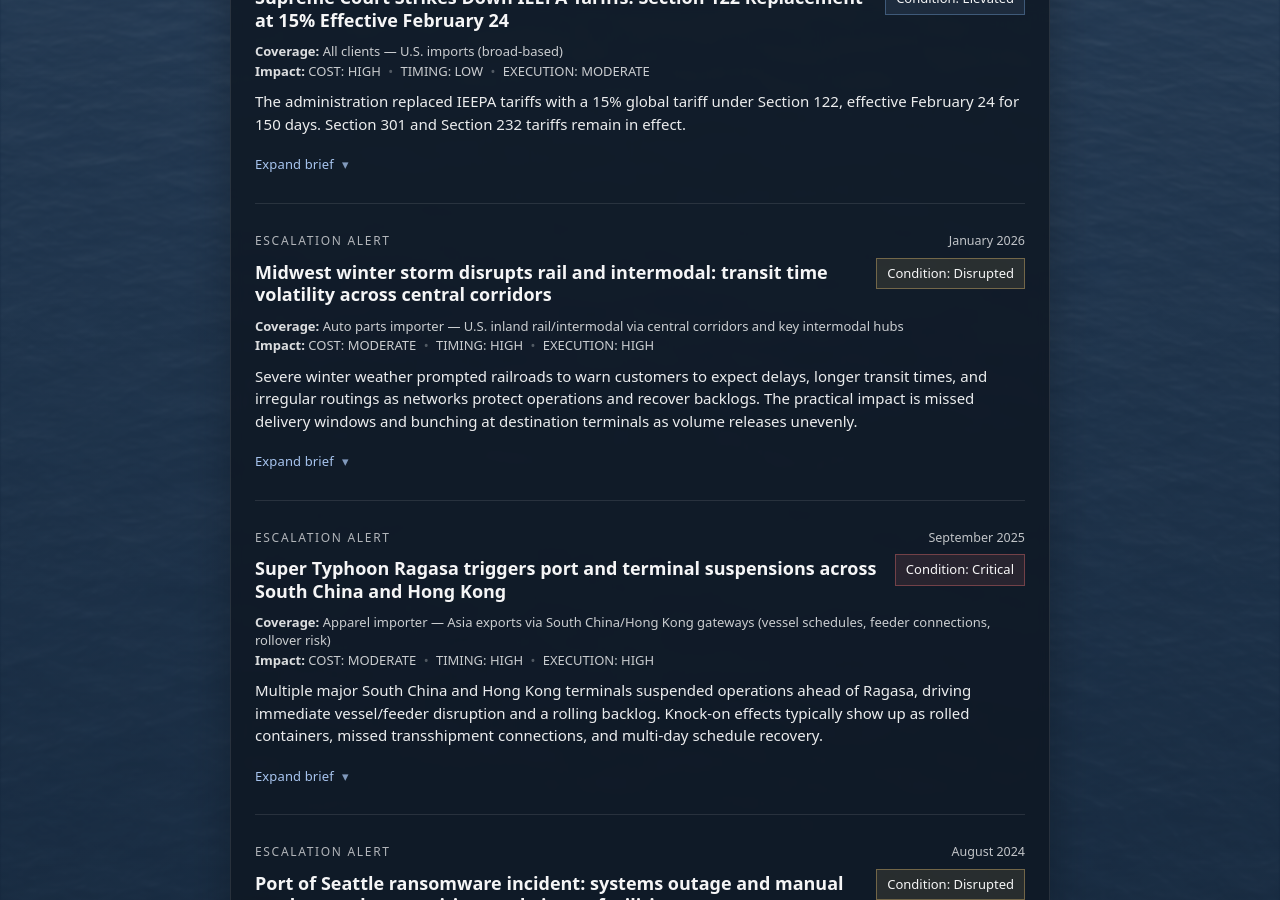
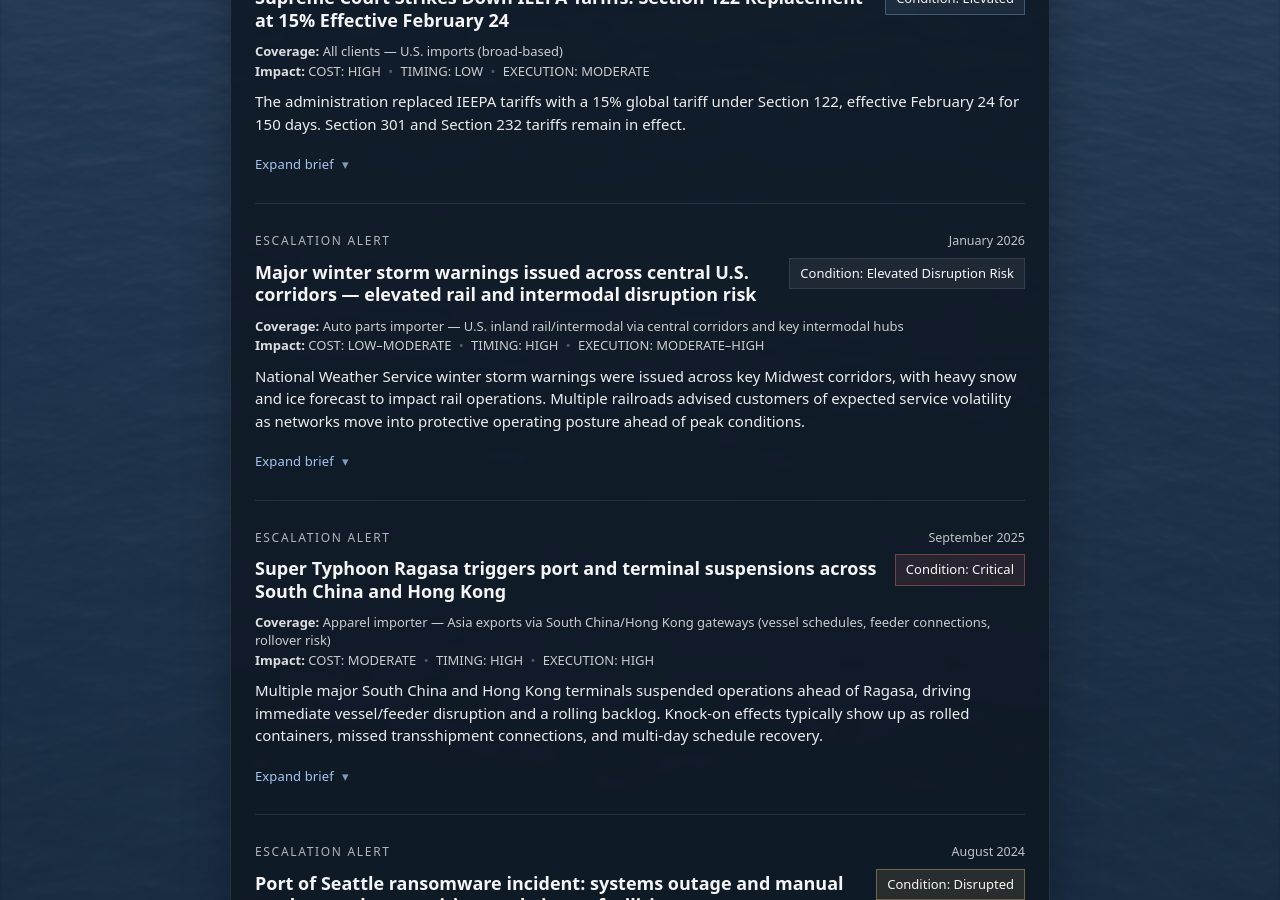
Before and after one commit to importrisk/import-risk-intelligence-site, a Jekyll site: the page built from insights.html, in a window 1280 px wide and 900 px high, scrolled down 666 px. Built offline with Jekyll 4.4.1, drawn with Linux system fonts in a browser that asks for light colours.

Commit message:
Update insights.html

```diff
--- a/insights.html
+++ b/insights.html
@@ -154,24 +154,24 @@ description: Sample Escalation Alerts and Standing Advisories — concise, decis
 
     <div class="brief-topline">
       <h3 class="brief-title">
-                Midwest winter storm disrupts rail and intermodal: transit time volatility across central corridors
+        Major winter storm warnings issued across central U.S. corridors — elevated rail and intermodal disruption risk
       </h3>
 
       <div class="brief-right">
-                <div class="brief-condition is-disrupted">Condition: Disrupted</div>
+        <div class="brief-condition is-watch">Condition: Elevated Disruption Risk</div>
       </div>
     </div>
 
     <div class="brief-meta">
       <div class="brief-coverage"><strong>Coverage:</strong> Auto parts importer — U.S. inland rail/intermodal via central corridors and key intermodal hubs</div>
-              <div class="brief-impact"><strong>Impact:</strong> COST: MODERATE <span class="sep">•</span> TIMING: HIGH <span class="sep">•</span> EXECUTION: HIGH</div>
+      <div class="brief-impact"><strong>Impact:</strong> COST: LOW–MODERATE <span class="sep">•</span> TIMING: HIGH <span class="sep">•</span> EXECUTION: MODERATE–HIGH</div>
     </div>
 
   </header>
 
   <div class="brief-summary">
-            Severe winter weather prompted railroads to warn customers to expect delays, longer transit times, and irregular routings as networks protect operations and recover backlogs.
-            The practical impact is missed delivery windows and bunching at destination terminals as volume releases unevenly.
+    National Weather Service winter storm warnings were issued across key Midwest corridors, with heavy snow and ice forecast to impact rail operations.
+    Multiple railroads advised customers of expected service volatility as networks move into protective operating posture ahead of peak conditions.
   </div>
 
   <details class="brief-details">
@@ -181,45 +181,44 @@ description: Sample Escalation Alerts and Standing Advisories — concise, decis
     </summary>
 
     <div class="brief-body">
+
       <div class="brief-section">
-                <div class="brief-h">Assessed impact</div>
-                <p><strong>Cost:</strong> Secondary costs show up as detention/storage, premium drayage, and recovery fees when freight bunches after weather holds.</p>
-                <p><strong>Timing:</strong> Treat ETAs as ranges. Delays can persist beyond the storm window while terminals dig out backlogs.</p>
-                <p><strong>Execution:</strong> Expect irregular routings, atypical interchanges, gate/appointment congestion, and uneven container availability during recovery.</p>
+        <div class="brief-h">Assessed risk</div>
+        <p><strong>Cost:</strong> Secondary costs may emerge if recovery causes bunching (detention, premium drayage, exception handling).</p>
+        <p><strong>Timing:</strong> Expect potential transit variability during storm passage and initial recovery phase.</p>
+        <p><strong>Execution:</strong> Railroads may implement speed restrictions, terminal protection measures, and irregular routings as conditions deteriorate.</p>
       </div>
 
       <div class="brief-section">
         <div class="brief-h">Decision window</div>
-                <p><strong>Next 3–7 days:</strong> The recovery phase is typically where planning breaks (bunching and missed appointments).</p>
+        <p><strong>Next 48–96 hours:</strong> Pre-impact posture period.</p>
         <p>
-                  For priority containers, pre-book drayage with wider pickup windows, confirm terminal appointment posture,
-                  and align internal expectations that delivery promises may need buffer during network normalization.
+          Identify priority containers moving via affected corridors and authorize contingency options (alternate linehaul or premium drayage) if transit slips beyond acceptable thresholds.
+          Convert fixed delivery commitments into buffered ETA ranges and prepare DC receiving teams for potential uneven arrivals during recovery.
         </p>
       </div>
 
       <div class="brief-section">
         <div class="brief-h">Watchpoints</div>
-                <p><strong>Rail customer advisories:</strong> “full recovery” language and specific intermodal hub constraints.</p>
-                <p><strong>Terminal signals:</strong> gate closures, appointment backlogs, and extended free time announcements.</p>
-                <p><strong>Downstream effects:</strong> bunching at DCs and missed rail connections that widen variability for 1–2 weeks.</p>
+        <p><strong>NWS updates:</strong> Upgrades from watch to warning and snowfall accumulation adjustments.</p>
+        <p><strong>Rail advisories:</strong> Language referencing service impacts, embargoes, or extended transit times.</p>
+        <p><strong>Recovery signals:</strong> “Network normalization” or “backlog reduction” language post-storm.</p>
       </div>
 
       <div class="brief-section">
-                <div class="brief-h">Sources</div>
+        <div class="brief-h">Trigger sources</div>
         <ol class="brief-sources">
           <li>
-                    <strong>Reuters:</strong>
-                    <a href="https://www.reuters.com/world/us/bnsf-warns-winter-storm-will-snarl-rail-traffic-across-central-us-corridors-2026-01-22/" target="_blank" rel="noopener noreferrer">
-                      BNSF warns winter storm will snarl rail traffic across central U.S. corridors
-                    </a>
-                    — Jan 22, 2026.
+            <strong>National Weather Service:</strong>
+            Winter Storm Warnings issued across Midwest corridors — Jan 22, 2026.
+          </li>
+          <li>
+            <strong>Norfolk Southern:</strong>
+            Significant Winter Weather Alert — Jan 21, 2026.
           </li>
           <li>
             <strong>BNSF:</strong>
-                    <a href="https://www.bnsf.com/news-media/customer-notifications/notification.page?notId=major-winter-storm-expected-to-impact-much-of-the-bnsf-network" target="_blank" rel="noopener noreferrer">
-                      Customer notification — major winter storm expected to impact network
-                    </a>
-                    — Jan 22, 2026.
+            Customer notification — major winter storm expected to impact network — Jan 22, 2026.
           </li>
         </ol>
       </div>
@@ -227,7 +226,6 @@ description: Sample Escalation Alerts and Standing Advisories — concise, decis
     </div>
   </details>
 </article>
-
         <hr class="brief-rule">
 
         <!-- ENTRY 3 -->
```
Lines whose indentation alone changed are shown as unchanged.
